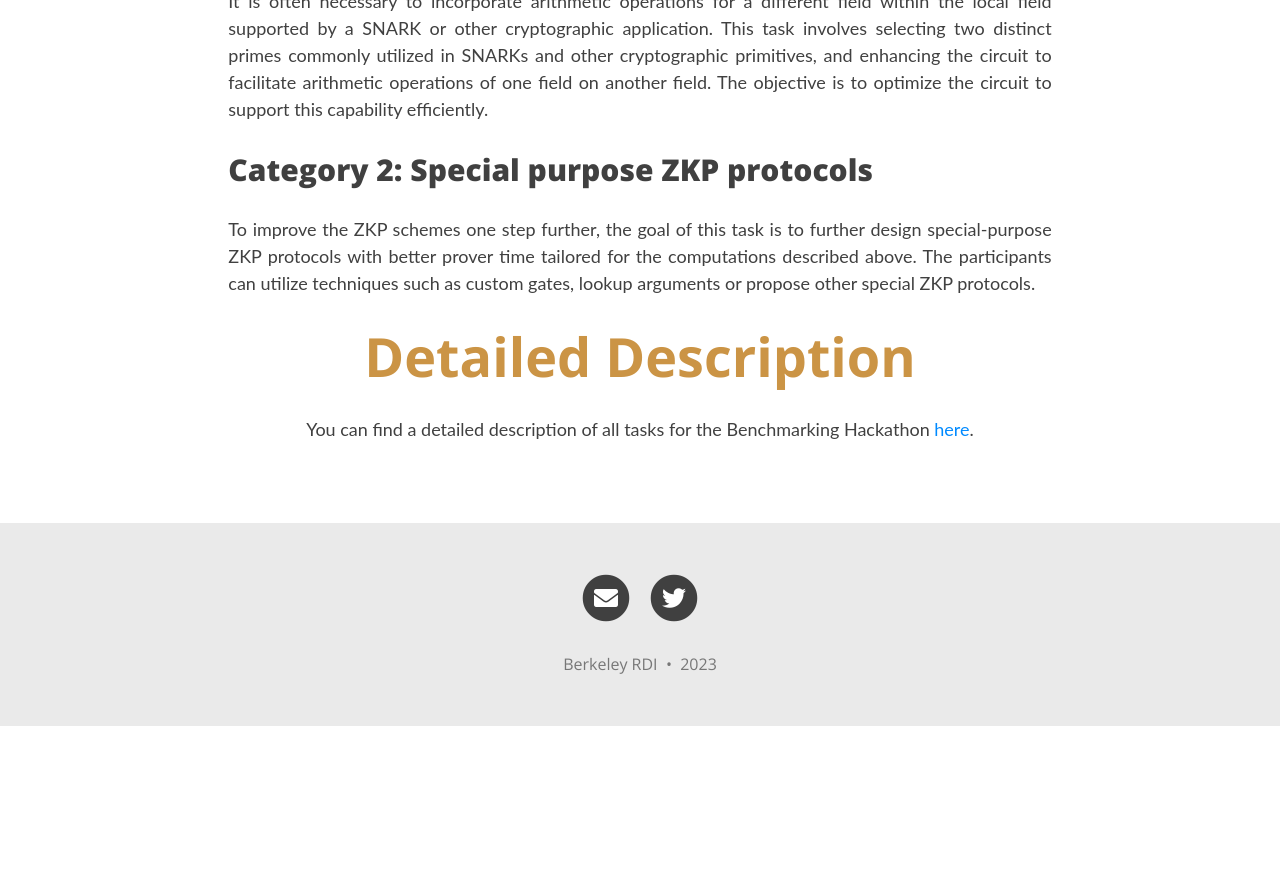
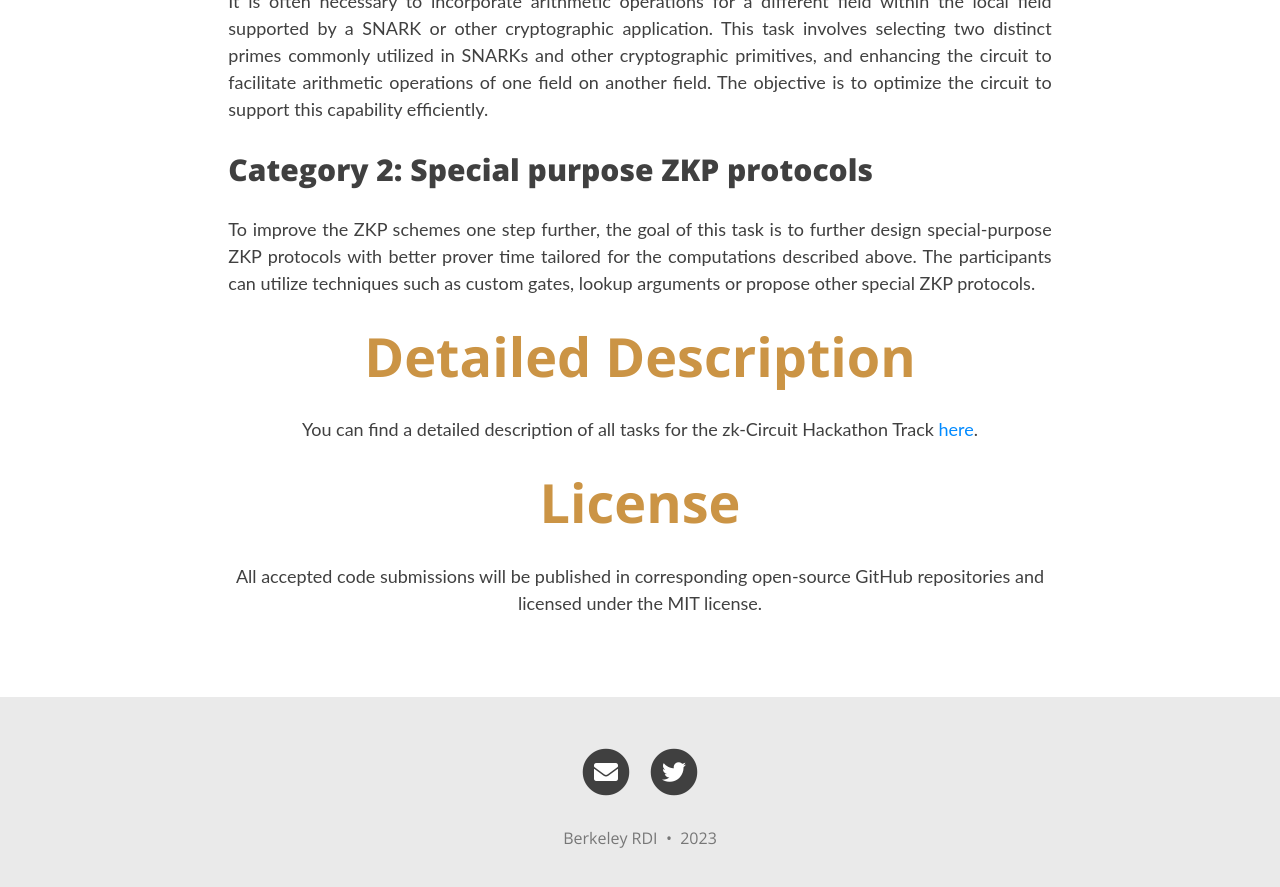
Before and after one commit to rdi-berkeley/zkp-web3-hackathon, a Jekyll site: the page built from _tracks/zk_circuit_track.md, in a window 1280 px wide and 900 px high, scrolled down 1911 px. Shown: the top 887 px of the window. Built offline with Jekyll 4.4.1, drawn with Linux system fonts in a browser that asks for light colours; nearby versions of some CDN libraries; comment, search, counter and statistics services are not loaded; before the commit the page ends 2637 px from its top, so only the background shows below that.

Commit message:
add license + fix details

```diff
--- a/_tracks/zk_circuit_track.md
+++ b/_tracks/zk_circuit_track.md
@@ -76,5 +76,12 @@ li {
   <h1 style="font-weight: bold; font-size: 3em; color: #CB9445;">Detailed Description</h1>
 </div>
 <div style="text-align: center;">
-<p> You can find a detailed description of all tasks for the Benchmarking Hackathon <a href="https://drive.google.com/file/d/1iQ7Cl0OjeL_Rrwkn7zRGDjb6dp0O4QfG/view?usp=share_link">here</a>.</p>
+<p> You can find a detailed description of all tasks for the zk-Circuit Hackathon Track <a href="https://drive.google.com/file/d/1iQ7Cl0OjeL_Rrwkn7zRGDjb6dp0O4QfG/view?usp=share_link">here</a>.</p>
 </div>
+
+<div style="text-align: center;">
+  <h1 style="font-weight: bold; font-size: 3em; color: #CB9445;">License</h1>
+</div>
+<div style="text-align: center;">
+<p> All accepted code submissions will be published in corresponding open-source GitHub repositories and licensed under the MIT license.</p>
+</div>
```
Also changed, not shown: _tracks/zk_benchmarks_track.md (+1 -1 lines), _tracks/zk_bridge_track.md (+9 -2 lines).
